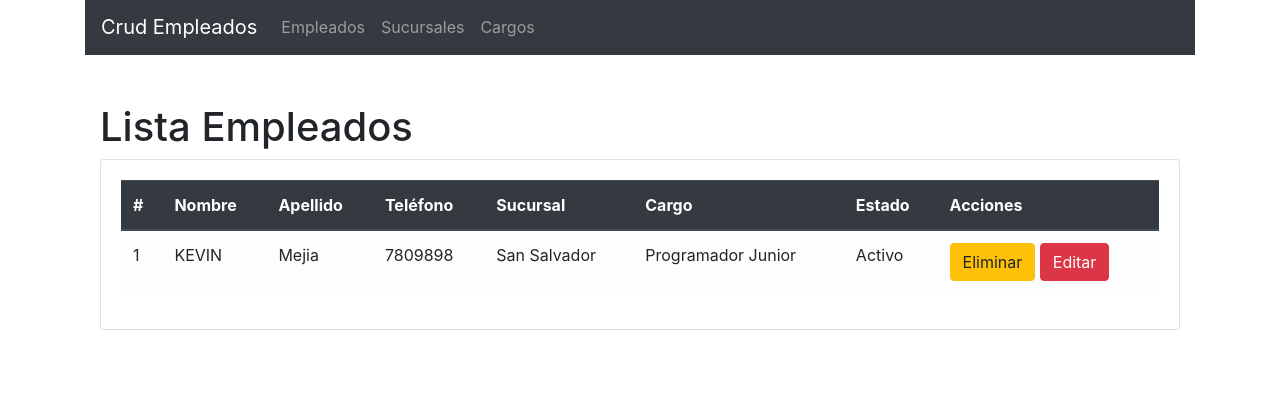
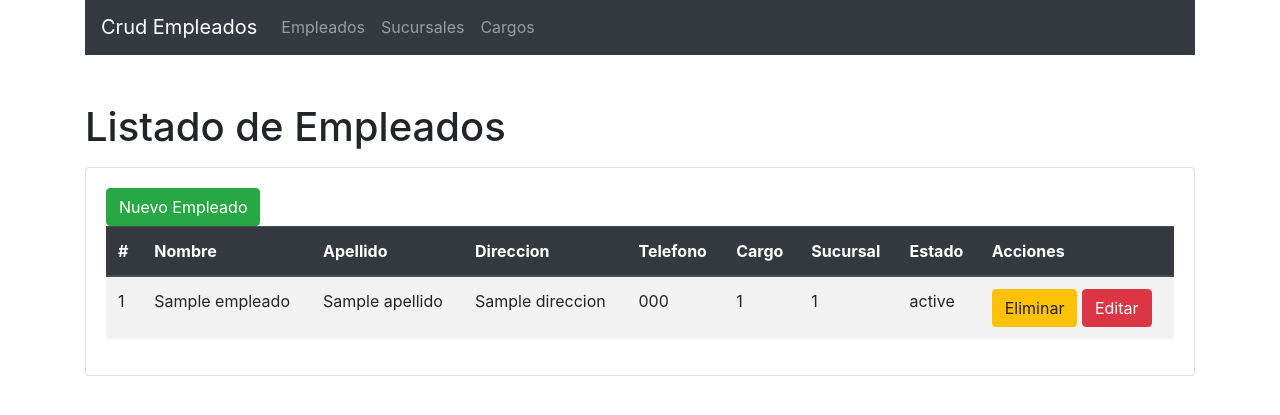
Before and after one commit to kevinMejia6/CrudEmpleados, a CodeIgniter app: the page made by application/views/ViewsEmpleados/Employees.php in a window 1280 px wide. Shown: the part 49-464 px from the top of the page. Run offline with CodeIgniter, Linux system fonts and the light colour scheme; the template is opened without the code that fills it: most values are stand-ins (such as "Sample title", 1, 10 or a date in 2020).

Commit message:
Feat: Avances para mostrar empleados desde la base

```diff
--- a/application/config/routes.php
+++ b/application/config/routes.php
@@ -51,7 +51,7 @@ defined('BASEPATH') OR exit('No direct script access allowed');
 */
 $route['default_controller'] = 'welcome';
 $route['empleados'] = 'CrudControllers/Empleados'; // Ruta personalizada para la lista de empleados
-$route['sucursales'] = 'CrudControllers/Sucursales'; // Ruta personalizada para la lista de empleados
-$route['cargos'] = 'CrudControllers/Cargos'; // Ruta personalizada para la lista de empleados
-$route['404_override'] = '';
+$route['nuevo-empleado'] = 'CrudControllers/Add'; // Ruta personalizada para la lista de empleados
+$route['sucursales'] = 'CrudControllers/Sucursales';
+$route['cargos'] = 'CrudControllers/Cargos';
 $route['translate_uri_dashes'] = FALSE;
--- a/application/views/ViewsEmpleados/Employees.php
+++ b/application/views/ViewsEmpleados/Employees.php
@@ -2,43 +2,52 @@
     <?php
     include(APPPATH . 'views/Components/header.php'); // Ruta a la vista parcial
     ?>
-    <div class="container">
-
-        <h1>Lista Empleados</h1>
+    <h1 class="mt-4 mb-3">Listado de Empleados</h1>
+    <div class="row">
+        <div class="col-lg-12">
         <div class="card">
             <div class="card-body">
-                <table class="table table-light">
+            <button type="button" class="btn btn-success">Nuevo Empleado</button>
+            <div class="table-responsive"> <!-- Agregamos una clase para hacer la tabla responsive -->
+                <table class="table table-striped">
                 <thead class="thead-dark">
                     <tr>
                     <th>#</th>
                     <th>Nombre</th>
                     <th>Apellido</th>
-                            <th>Teléfono</th>
+                    <th>Direccion</th>
+                    <th>Telefono</th>
+                    <th>Cargo</th>
                     <th>Sucursal</th>
-                            <th>Cargo</th>
                     <th>Estado</th>
                     <th>Acciones</th>
                     </tr>
                 </thead>
                 <tbody>
+                     <?php foreach ($empleados as $empleado): ?>
                             <tr>
-                            <td>1</td>
-                            <td>KEVIN</td>
-                            <td>Mejia</td>
-                            <td>7809898</td>
-                            <td>San Salvador</td>
-                            <td>Programador Junior</td>
-                            <td>Activo</td>
-                            <td><a type="button" class="btn btn-warning">Eliminar</a> <a type="button"
-                                    class="btn btn-danger">Editar</a>
+                                <td><?php echo $empleado->id; ?></td>
+                                <td><?php echo $empleado->nombre; ?></td>
+                                <td><?php echo $empleado->apellido; ?></td>
+                                <td><?php echo $empleado->direccion; ?></td>
+                                <td><?php echo $empleado->telefono; ?></td>
+                                <td><?php echo $empleado->id_cargo; ?></td>
+                                <td><?php echo $empleado->id_sucursal; ?></td>
+                                <td><?php echo $empleado->estado; ?></td>
+                                <td>
+                                    <a type="button" class="btn btn-warning">Eliminar</a>
+                                    <a type="button" class="btn btn-danger">Editar</a>
                                 </td>
                             </tr>
+                            <?php endforeach; ?>
                 </tbody>
                 </table>
             </div>
             </div>
         </div>
-
+        </div>
+    </div>
+</div>
     <?php
     include(APPPATH . 'views/Components/footer.php');
     ?>
--- a/system/core/Exceptions.php
+++ b/system/core/Exceptions.php
@@ -187,7 +187,7 @@ class CI_Exceptions {
 
 	// --------------------------------------------------------------------
 
-	public function show_exception(Exception $exception)
+	public function show_exception($exception)
 	{
 		$templates_path = config_item('error_views_path');
 		if (empty($templates_path))
```
Also changed, not shown: application/controllers/CrudControllers/Empleados.php (+29 -3 lines), application/models/CrudModels/Empleados.php (+13 -0 lines), application/models/Empleado_model.php (added, +15 -0 lines), application/views/ViewCargos/Cargos.php (+17 -6 lines), application/views/ViewsSucursales/Sucursales.php (+17 -6 lines). Lines whose indentation alone changed are shown as unchanged.
